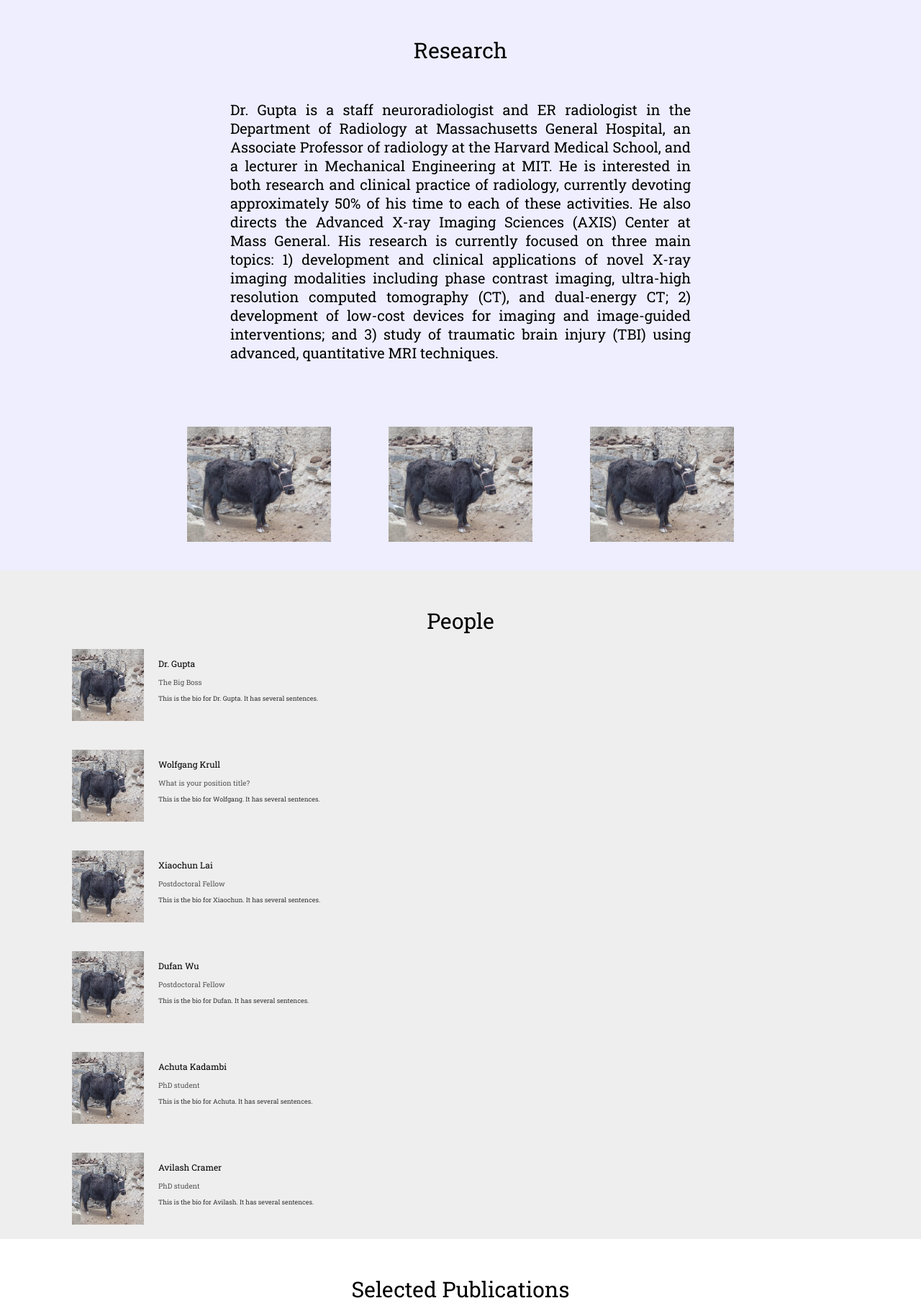
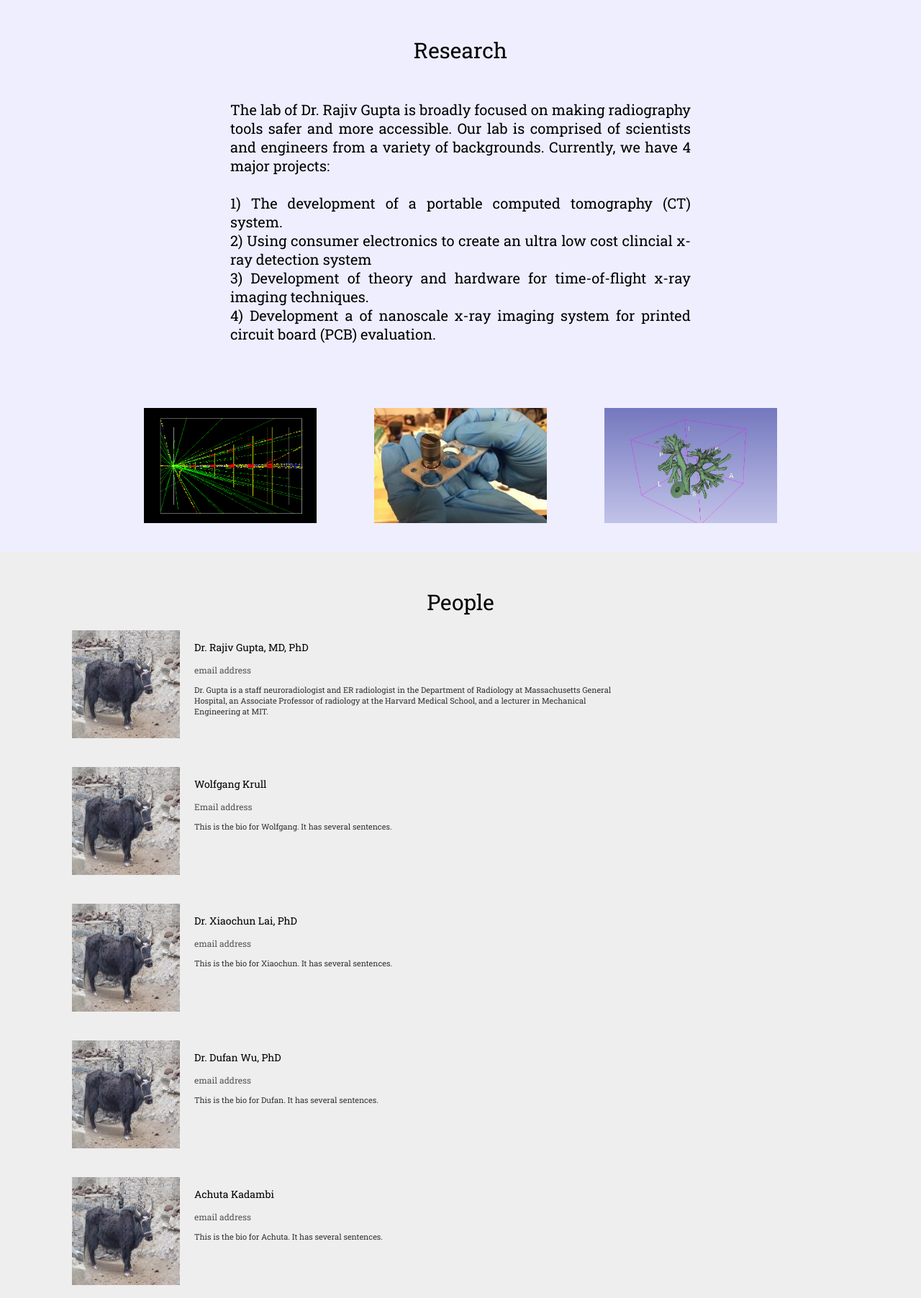
Before and after one commit to avicramer/guptaLab, a website: page index.html in a window 1280 px wide. Shown: the part 560-2364 px from the top of the page at 72% size. Drawn offline with Linux system fonts and the light colour scheme.

Commit message:
changed colors, added content, resized bio sections

```diff
--- a/index.html
+++ b/index.html
@@ -4,6 +4,8 @@
 
     <link rel="stylesheet"
           href="https://fonts.googleapis.com/css?family=Roboto+Slab">
+
+    <link href="https://fonts.googleapis.com/css?family=Open+Sans+Condensed:300" rel="stylesheet">
 <style>
 
     body {
@@ -14,7 +16,7 @@
     #nav {
         display: flex;
         justify-content: space-between;
-        background-color: #563d7c;
+        background-color: #000066;
         position: fixed;
         width:100%;
         padding: 10px;
@@ -41,10 +43,15 @@
         display: flex;
         padding-bottom: 80px;
         padding-top: 80px;
+        background-color: #e0e0eb;
+        color: #66ffff;
+        font-family: 'Open Sans Condensed', sans-serif;
+
     }
 
     .lab-item {
         margin: 50px;
+
     }
 
     .lab-item img {
@@ -52,10 +59,11 @@
     }
 
     .overview-content {
-        font-size: 30px;
+        font-size: 40px;
         margin:100px;
         margin-top: 150px;
         text-align: center;
+        color: #800000;
     }
 
     #projects {
@@ -85,7 +93,7 @@
     }
 
     .projects-pictures img {
-        width: 200px;
+        width: 240px;
         height: 160px;
         margin: 40px;
 
@@ -109,25 +117,28 @@
     }
 
     .people-item img {
-        height:100px;
-        width: 100px;
+        height:150px;
+        width: 150px;
     }
 
     .people-item-name {
-        font-size: 12px;
+        font-size: 14px;
     }
 
     .people-item-title {
-        font-size: 10px;
+        font-size: 12px;
         color: #555555;
     }
 
     .people-item-bio {
-        font-size: 9px;
+        font-size: 11px;
         color:#333333;
+        max-width: 600px;
     }
 
     #publications {
+
+        background-color: #ffddcc;
 
     }
 
@@ -175,8 +186,9 @@
             </div>
 
             <div class='lab-item'>
-                <img src='img/geant_copy.png'></img>
+                <img src='img/static_ct_cad.jpg'></img>
             </div>
+
         </div>
 
         <div>
@@ -187,26 +199,27 @@
             </div>
 
             <div class='projects-abstract'>
-                <label> Dr. Gupta is a staff neuroradiologist and ER radiologist
-                    in the Department of Radiology at Massachusetts General Hospital,
-                    an Associate Professor of radiology at the Harvard Medical School,
-                    and a lecturer in Mechanical Engineering at MIT. He is
-                    interested in both research and clinical practice of radiology,
-                    currently devoting approximately 50% of his time to each of
-                    these activities. He also directs the Advanced X-ray Imaging
-                    Sciences (AXIS) Center at Mass General. His research is currently
-                    focused on three main topics: 1) development and clinical
-                    applications of novel X-ray imaging modalities including
-                    phase contrast imaging, ultra-high resolution computed
-                    tomography (CT), and dual-energy CT; 2) development of low-cost
-                    devices for imaging and image-guided interventions; and 3)
-                    study of traumatic brain injury (TBI) using advanced, quantitative
-                    MRI techniques.</label>
+                <label>
+                    The lab of Dr. Rajiv Gupta is broadly focused on making radiography tools safer and more accessible.
+                    Our lab is comprised of scientists and engineers from a variety of backgrounds.
+                    Currently, we have 4 major projects:
+                    <br>
+                    <br>
+                    1) The development of a portable computed tomography (CT) system.
+                    <br>
+                    2) Using consumer electronics to create an ultra low cost clincial
+                    x-ray detection system
+                    <br>
+                    3) Development of theory and hardware for time-of-flight x-ray imaging techniques.
+                    <br>
+                    4) Development a of nanoscale x-ray imaging system for printed
+                    circuit board (PCB) evaluation.
+                </label>
             </div>
             <div class='projects-pictures'>
-                <img src='img/dzo.png'></img>
-                <img src='img/dzo.png'></img>
-                <img src='img/dzo.png'></img>
+                <img src='img/geant_copy.png'></img>
+                <img src='img/channeltron.jpg'></img>
+                <img src='img/Screenshot.jpg'></img>
             </div>
 
         </div>
@@ -219,17 +232,19 @@
             <div class='people-item'>
                 <img src='img/dzo.png'></img>
                 <div class='people-item-content'>
-                    <p class='people-item-name'>Dr. Gupta
-                    <p class='people-item-title'>The Big Boss
-                    <p class='people-item-bio'> This is the bio for Dr. Gupta. It
-                        has several sentences.
+                    <p class='people-item-name'>Dr. Rajiv Gupta, MD, PhD
+                    <p class='people-item-title'>email address
+                    <p class='people-item-bio'> Dr. Gupta is a staff neuroradiologist and ER radiologist
+                        in the Department of Radiology at Massachusetts General Hospital,
+                        an Associate Professor of radiology at the Harvard Medical School,
+                        and a lecturer in Mechanical Engineering at MIT.
                 </div>
             </div>
             <div class='people-item'>
                 <img src='img/dzo.png'></img>
                 <div class='people-item-content'>
                     <p class='people-item-name'>Wolfgang Krull
-                    <p class='people-item-title'>What is your position title?
+                    <p class='people-item-title'>Email address
                     <p class='people-item-bio'> This is the bio for Wolfgang. It
                         has several sentences.
                 </div>
@@ -238,8 +253,8 @@
             <div class='people-item'>
                 <img src='img/dzo.png'></img>
                 <div class='people-item-content'>
-                    <p class='people-item-name'> Xiaochun Lai
-                    <p class='people-item-title'> Postdoctoral Fellow
+                    <p class='people-item-name'> Dr. Xiaochun Lai, PhD
+                    <p class='people-item-title'> email address
                     <p class='people-item-bio'> This is the bio for Xiaochun. It
                         has several sentences.
                 </div>
@@ -248,8 +263,8 @@
             <div class='people-item'>
                 <img src='img/dzo.png'></img>
                 <div class='people-item-content'>
-                    <p class='people-item-name'> Dufan Wu
-                    <p class='people-item-title'> Postdoctoral Fellow
+                    <p class='people-item-name'> Dr. Dufan Wu, PhD
+                    <p class='people-item-title'> email address
                     <p class='people-item-bio'> This is the bio for Dufan. It
                         has several sentences.
                 </div>
@@ -259,7 +274,7 @@
                 <img src='img/dzo.png'></img>
                 <div class='people-item-content'>
                     <p class='people-item-name'>Achuta Kadambi
-                    <p class='people-item-title'>PhD student
+                    <p class='people-item-title'> email address
                     <p class='people-item-bio'> This is the bio for Achuta. It
                         has several sentences.
                 </div>
@@ -267,12 +282,17 @@
 
 
             <div class='people-item'>
-                <img src='img/dzo.png'></img>
+                <img src='img/IMG_0564.jpg'></img>
                 <div class='people-item-content'>
                     <p class='people-item-name'>Avilash Cramer
-                    <p class='people-item-title'>PhD student
-                    <p class='people-item-bio'> This is the bio for Avilash. It
-                        has several sentences.
+                    <p class='people-item-title'>avilash@mit.edu
+                    <!-- <p class='people-item-title'>PhD student, Harvard-MIT Division of Health Sciences &amp; Technology -->
+                    <p class='people-item-bio'> A medical engineering PhD student at MIT, Avilash's research is focused on the electrical and mechanical design of
+                        x-ray hardware. In particular, he is interested in improving trauma care in remote and low-income communities.
+                        Avilash is a former wilderness EMT, and a 2014-2015 Fulbright scholar in rural India.
+                        He graduated with honors in physics from Brown University in 2014.
+                        <br>
+                        When not in lab, Avilash can usually be found climbing.
                 </div>
             </div>
         </div>
@@ -282,15 +302,22 @@
             </div>
             <label class='pubtype'> Papers </label>
             <ul class='publist'>
-                <li> Pub1 </li>
-                <li> Pub2 </li>
-                <li> Pub3 </li>
+                <li> Zucker EJ, Ganguli S, Ghoshhajra BB, Gupta R, Prabhakar A. Imaging of venous compression syndromes. Cardiovascular Diagnosis and Therapy, 2016;6:519-32, doi: 10.21037/cdt.2016.11.19, 2016 </li>
+                <br>
+                <li> Ando M, Sunaguchi N, Shimao D, Pan A, Yuasa T, Mori K, Suzuki Y, Jin G, Kim J-K, Lim J-H, Seo S-J, Ichihara S, Ohura N, Gupta R. Dark-Field Imaging: Recent Developments and Potential Clinical Applications. Physica Medica, Volume 32, Issue 12, December 2016, Pages 1801-1812, ISSN 1120-1797, http://dx.doi.org/10.1016/j.ejmp.2016.11.103 </li>
+                <br>
+                <li> Morotti A, Romero JM, Jessel MJ, Brouwers HB, Gupta R, Schwab K, Vashkevich A, Ayres A, Anderson CD, Gurol ME, Viswanathan A, Greenberg SM, Rosand J, Goldstein JN. Effect of CTA Tube Current on Spot Sign Detection and Accuracy for Prediction of Intracerebral Hemorrhage Expansion. AJNR Am J Neuroradiol. 2016 May 19. [Epub ahead of print] PubMed PMID: 27197985.</li>
             </ul>
             <label class='pubtype'> Patents </label>
             <ul class='publist'>
-                <li> Pat1 </li>
-                <li> Pat2 </li>
-                <li> Pat3 </li>
+                <li>  A. Kadambi, R. Raskar, A. Pan, R. Gupta. <i>Methods and Apparatus for X-Ray Imaging from
+Temporal Measurements. </i> US Patent App. 15/58,169 </li>
+                <br>
+                <li> Morse, T.F., Breuer K., Gupta R., Cramer A., Bull C., Waltz P. <i> Method and apparatus for creating coherent bundle
+of scintillating nanoparticles.</i> US patent no 9,611,168 </li>
+                <br>
+                <li> Gupta, R., and Sung, Y. <i> System and Method for Motion-Free Static Computed Tomography. </i> Patent application
+WO 2016007605 A1 </li>
             </ul>
             <label class='pubtype'> In the News </label>
             <ul class='publist'>
@@ -299,6 +326,8 @@
                      Avilash Cramer named 2017 Broshy fellowship award recipient </a> </li>
                 <li> <a href='http://imes.mit.edu/field-work-navajo-reservation/'>
                     Field Work on the Navajo Reservation </a> </li>
+                <br>
+                <br>
             </ul>
 
         </div>
```
Also changed, not shown: img/Avi_photo_compressed.jpg (added), img/IMG_0564.jpg (added), img/P7020110.jpg (added), img/Screenshot.jpg (added), img/channeltron.jpg (added), img/static_ct_cad.jpg (added), 1 other file.
